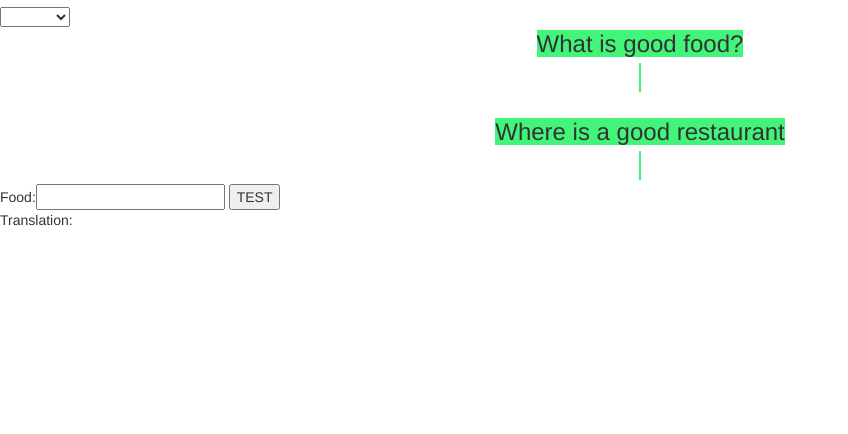
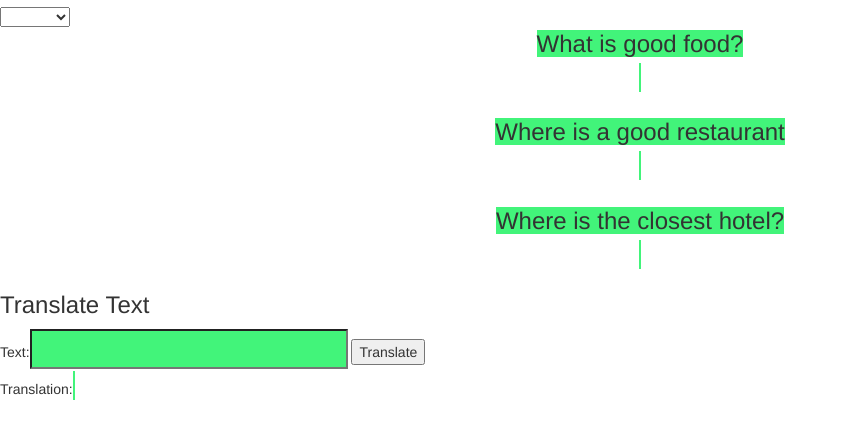
Before and after one commit to chulahn/TravelBuddy, a website: page index.html in a window 1280 px wide. Shown: the part 116-550 px from the top of the page, without its empty margins (0-848 px from the left). Drawn offline with nearby package versions, Linux system fonts and the light colour scheme; no server answers.

Commit message:
minor edits.  removing some comments

```diff
--- a/index.html
+++ b/index.html
@@ -17,9 +17,14 @@
     		background: #42f47a;
     	}
 
-    	#recommended .trans {
+    	#recommended .trans, .trans {
     		font-size: 24px;
     		border: 1px solid #42f47a;
+    	}
+
+    	#toTranslate {
+    		background-color: #42f47a;
+    		font-size: 24px;
     	}
     </style>
 
@@ -39,15 +44,18 @@
 	<span class="trans">{{target.q1}}</span><br/><br/>
 
 	<span class="question">Where is a good restaurant</span> <br/>
-	<span class="trans">{{target.q2}}</span>
+	<span class="trans">{{target.q2}}</span><br/><br/>
 
+	<span class="question">	Where is the closest hotel?</span> <br/>
+	<span class="trans">{{target.q3}}</span>
 
 </section>
 
 
-Food:<input ng-model="text" id="toTranslate" name="toTranslate"> <button ng-click="clicked()">TEST</button><br/>
+<h3>Translate Text</h3>
+Text:<input ng-model="text" id="toTranslate" name="toTranslate"> <button ng-click="translate()">Translate</button><br/>
 Translation:
-<span id="translatedText"></span>
+<span class="trans" id="translatedText"></span>
 
 
 <span ng-model="translated"></span>
--- a/js/controller.js
+++ b/js/controller.js
@@ -9,16 +9,18 @@
                 $scope.targetLanguages = {
                     french : {abbrev : "fr",
                                 q1:"Qu'est-ce que la bonne nourriture",
-                                q2:"Où se trouve un bon restaurant?"},
+                                q2:"Où se trouve un bon restaurant?",
+                                q3:"Où est l'hôtel le plus proche?"},
                     german : {abbrev : "de",
                                 q1:"Was ist gutes Essen?",
-                                q2:"Wo gibt es ein gutes Restaurant?"}
+                                q2:"Wo gibt es ein gutes Restaurant?",
+                                q3:"Wo ist das nächstgelegene Hotel?"}
                 }
 
 
 
 
-                $scope.clicked = function() {
+                $scope.translate = function() {
 
                     // var reqTest = {
                     //     method: 'GET',
--- a/js/socket.js
+++ b/js/socket.js
@@ -3,13 +3,13 @@ if (typeof socket === "undefined") {
 }
 
 socket.on('connect' , function() {
-	console.log("Your socket.id is " + socket.id);
+	//console.log("Your socket.id is " + socket.id);
 });
 
 socket.on('test', function(data) {
 	//alert('pass')
-	console.log(data);
-	$("#translatedText").html(data);
+	//console.log(data);
+	$("#translatedText").text(data);
 
 
 })
```
